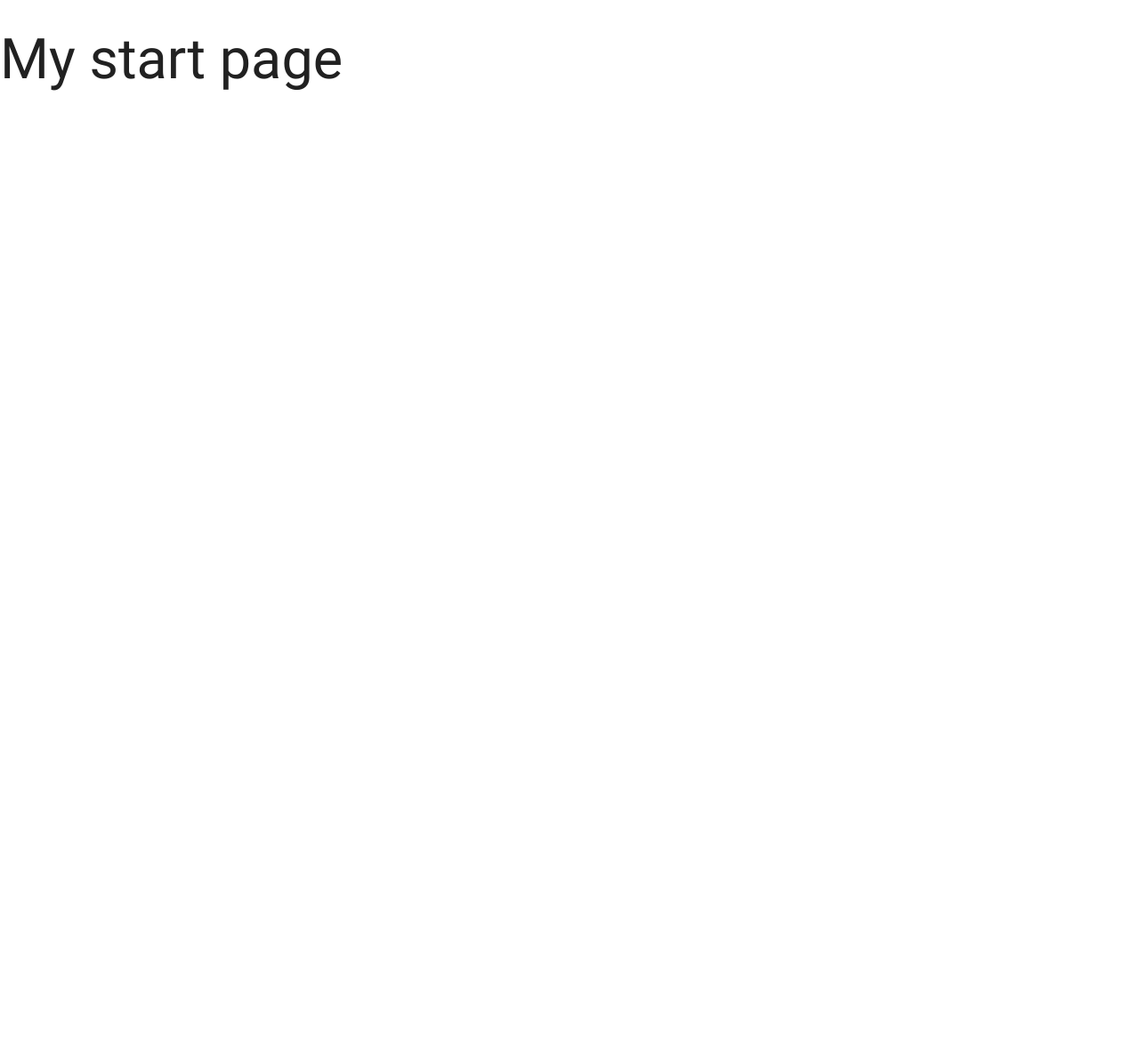
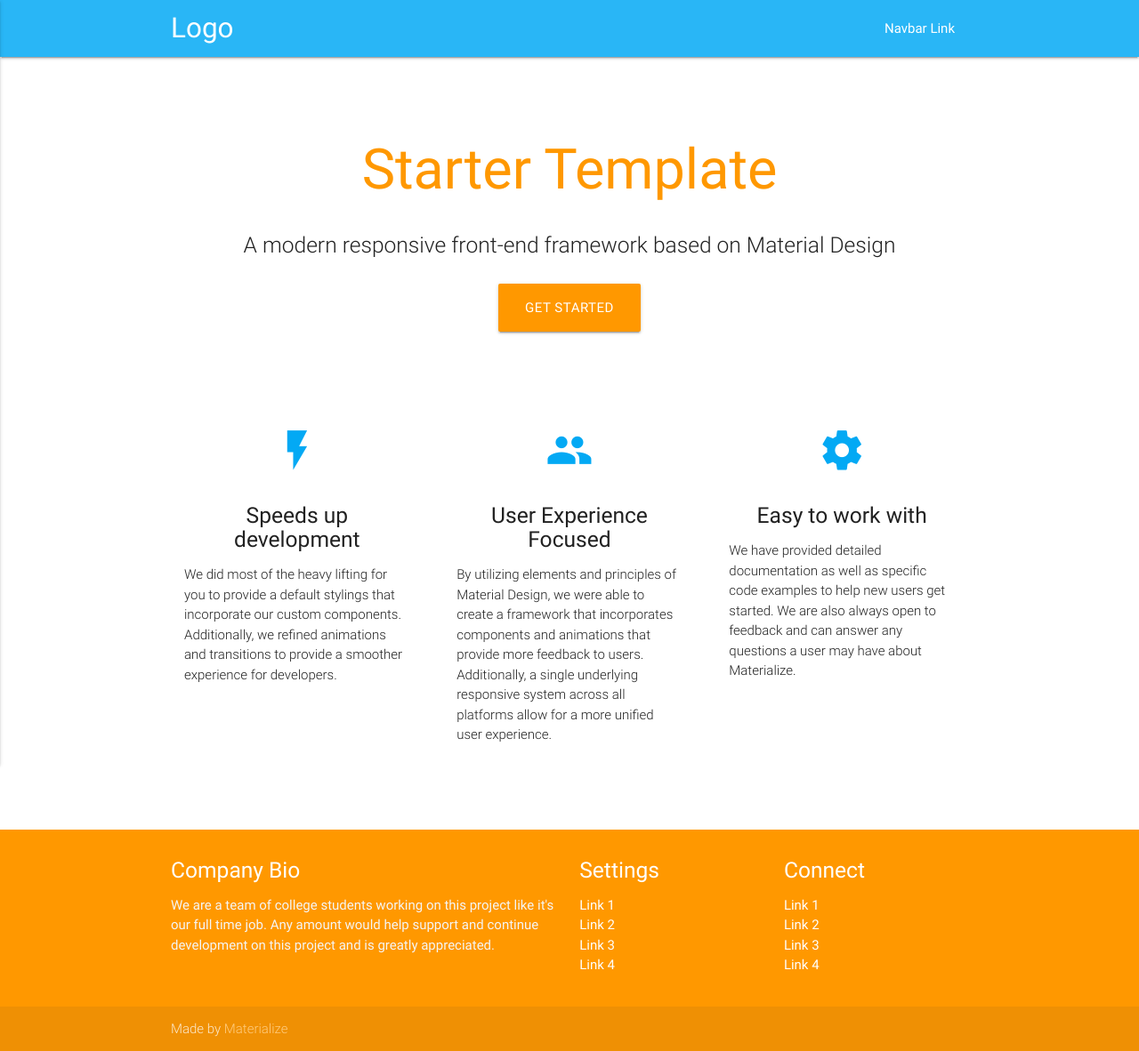
Before and after one commit to AlexanderEkeh/AlexanderEkeh.github.io, a plain HTML site: page index.html in a window 1280 px wide. Shown: the whole page at 89% size. Before the commit the page ends 800 px from the top, so only its background shows below. Drawn offline with nearby package versions, Linux system fonts and the light colour scheme; files that its build step writes are made by us from their sources; files whose address does not match are found by name.

Commit message:
added html pages

```diff
--- /dev/null
+++ b/css/style.css
@@ -0,0 +1,14 @@
+/* Custom Stylesheet */
+/**
+ * Use this file to override Materialize files so you can update
+ * the core Materialize files in the future
+ *
+ * Made By MaterializeCSS.com
+ */
+
+.icon-block {
+  padding: 0 15px;
+}
+.icon-block .material-icons {
+	font-size: inherit;
+}
--- a/index.html
+++ b/index.html
@@ -1,18 +1,120 @@
+<!DOCTYPE html>
+<html lang="en">
+<head>
+  <meta http-equiv="Content-Type" content="text/html; charset=UTF-8"/>
+  <meta name="viewport" content="width=device-width, initial-scale=1, maximum-scale=1.0"/>
+  <title> Event Manager</title>
 
-  <!DOCTYPE html>
-  <html>
-    <head>
-      <title> Event Manager </title>
-      <link href="https://fonts.googleapis.com/icon?family=Material+Icons" rel="stylesheet">
-      <link type="text/css" rel="stylesheet" href="css/materialize.min.css"  media="screen,projection"/>
-      <meta name="viewport" content="width=device-width, initial-scale=1.0"/>
-    </head>
+  <link href="https://fonts.googleapis.com/icon?family=Material+Icons" rel="stylesheet">
+  <link href="css/materialize.css" type="text/css" rel="stylesheet" media="screen,projection"/>
+  <link href="css/style.css" type="text/css" rel="stylesheet" media="screen,projection"/>
+</head>
+<body>
+  <nav class="light-blue lighten-1" role="navigation">
+    <div class="nav-wrapper container"><a id="logo-container" href="#" class="brand-logo">Logo</a>
+      <ul class="right hide-on-med-and-down">
+        <li><a href="#">Navbar Link</a></li>
+      </ul>
 
-    <body>
-      <h1> My start page </h1>
+      <ul id="nav-mobile" class="side-nav">
+        <li><a href="#">Navbar Link</a></li>
+      </ul>
+      <a href="#" data-activates="nav-mobile" class="button-collapse"><i class="material-icons">menu</i></a>
+    </div>
+  </nav>
+  <div class="section no-pad-bot" id="index-banner">
+    <div class="container">
+      <br><br>
+      <h1 class="header center orange-text">Starter Template</h1>
+      <div class="row center">
+        <h5 class="header col s12 light">A modern responsive front-end framework based on Material Design</h5>
+      </div>
+      <div class="row center">
+        <a href="http://materializecss.com/getting-started.html" id="download-button" class="btn-large waves-effect waves-light orange">Get Started</a>
+      </div>
+      <br><br>
 
-      <script type="text/javascript" src="https://code.jquery.com/jquery-3.2.1.js"></script>
-      <script type="text/javascript" src="js/materialize.js"></script>
-    </body>
+    </div>
+  </div>
 
-  </html>
+
+  <div class="container">
+    <div class="section">
+
+      <!--   Icon Section   -->
+      <div class="row">
+        <div class="col s12 m4">
+          <div class="icon-block">
+            <h2 class="center light-blue-text"><i class="material-icons">flash_on</i></h2>
+            <h5 class="center">Speeds up development</h5>
+
+            <p class="light">We did most of the heavy lifting for you to provide a default stylings that incorporate our custom components. Additionally, we refined animations and transitions to provide a smoother experience for developers.</p>
+          </div>
+        </div>
+
+        <div class="col s12 m4">
+          <div class="icon-block">
+            <h2 class="center light-blue-text"><i class="material-icons">group</i></h2>
+            <h5 class="center">User Experience Focused</h5>
+
+            <p class="light">By utilizing elements and principles of Material Design, we were able to create a framework that incorporates components and animations that provide more feedback to users. Additionally, a single underlying responsive system across all platforms allow for a more unified user experience.</p>
+          </div>
+        </div>
+
+        <div class="col s12 m4">
+          <div class="icon-block">
+            <h2 class="center light-blue-text"><i class="material-icons">settings</i></h2>
+            <h5 class="center">Easy to work with</h5>
+
+            <p class="light">We have provided detailed documentation as well as specific code examples to help new users get started. We are also always open to feedback and can answer any questions a user may have about Materialize.</p>
+          </div>
+        </div>
+      </div>
+
+    </div>
+    <br><br>
+  </div>
+
+  <footer class="page-footer orange">
+    <div class="container">
+      <div class="row">
+        <div class="col l6 s12">
+          <h5 class="white-text">Company Bio</h5>
+          <p class="grey-text text-lighten-4">We are a team of college students working on this project like it's our full time job. Any amount would help support and continue development on this project and is greatly appreciated.</p>
+
+
+        </div>
+        <div class="col l3 s12">
+          <h5 class="white-text">Settings</h5>
+          <ul>
+            <li><a class="white-text" href="#!">Link 1</a></li>
+            <li><a class="white-text" href="#!">Link 2</a></li>
+            <li><a class="white-text" href="#!">Link 3</a></li>
+            <li><a class="white-text" href="#!">Link 4</a></li>
+          </ul>
+        </div>
+        <div class="col l3 s12">
+          <h5 class="white-text">Connect</h5>
+          <ul>
+            <li><a class="white-text" href="#!">Link 1</a></li>
+            <li><a class="white-text" href="#!">Link 2</a></li>
+            <li><a class="white-text" href="#!">Link 3</a></li>
+            <li><a class="white-text" href="#!">Link 4</a></li>
+          </ul>
+        </div>
+      </div>
+    </div>
+    <div class="footer-copyright">
+      <div class="container">
+      Made by <a class="orange-text text-lighten-3" href="http://materializecss.com">Materialize</a>
+      </div>
+    </div>
+  </footer>
+
+
+  <script src="https://code.jquery.com/jquery-3.2.1.min.js"></script>
+  <script src="js/materialize.js"></script>
+  <script src="js/init.js"></script>
+
+  </body>
+</html>
--- /dev/null
+++ b/js/init.js
@@ -0,0 +1,7 @@
+(function($){
+  $(function(){
+
+    $('.button-collapse').sideNav();
+
+  }); // end of document ready
+})(jQuery); // end of jQuery name space
```
